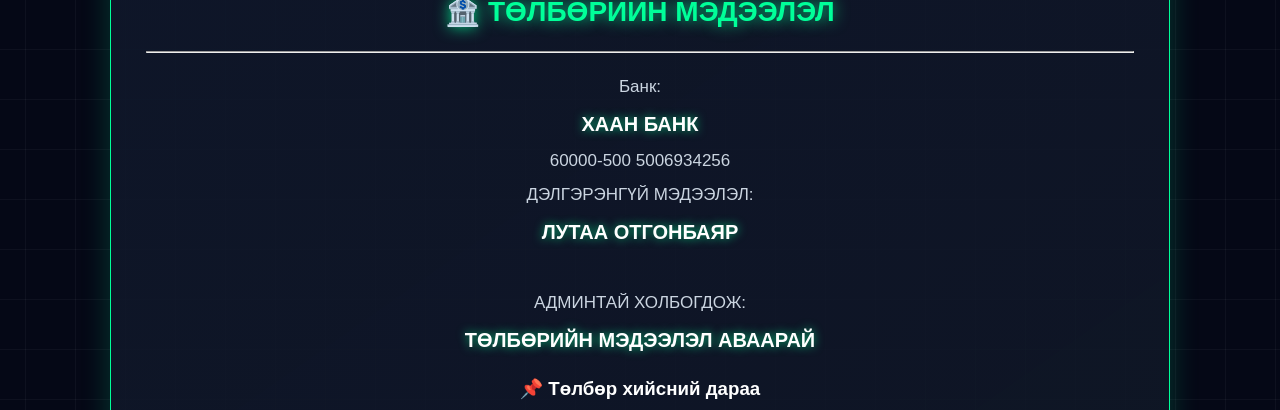
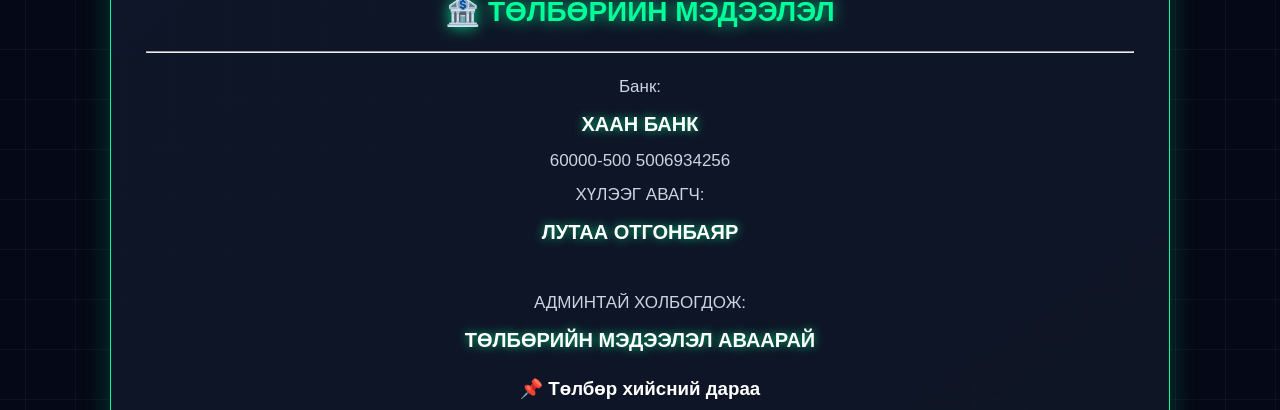
Before and after one commit to enjoy976/ai-trading-lab, a plain HTML site: page payment.html in a window 1280 px wide. Shown: the part 376-786 px from the top of the page. Drawn offline with Linux system fonts and the light colour scheme.

Commit message:
Update XAUUSD premium card design

```diff
--- a/payment.html
+++ b/payment.html
@@ -62,7 +62,7 @@ GOLD SNIPER SIGNAL ACCESS
 <br>60000-500 5006934256<br>
 
 
-ДЭЛГЭРЭНГҮЙ МЭДЭЭЛЭЛ:
+ХҮЛЭЭГ АВАГЧ:
 
 <br>
 
```
